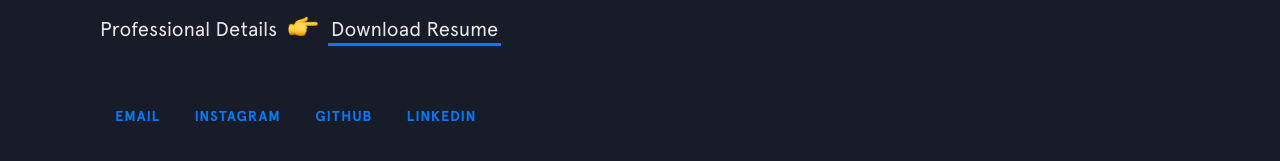
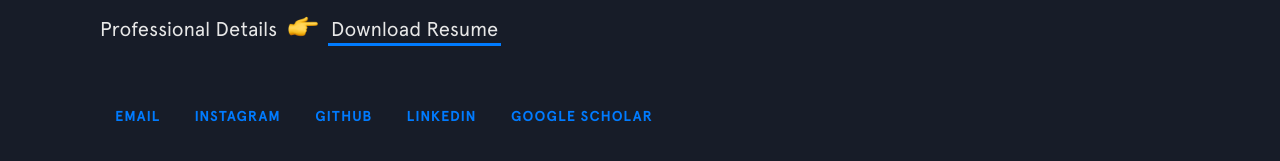
Before and after one commit to akhil-arularasu/akhil-arularasu.github.io, a Jekyll site: the page built from index.html, in a window 1280 px wide. Shown: the part 673-834 px from the top of the page. Built offline with Jekyll 4.4.1, drawn with Linux system fonts in a browser that asks for light colours; nearby versions of some CDN libraries.

Commit message:
Update _config.yml

```diff
--- a/_config.yml
+++ b/_config.yml
@@ -15,6 +15,8 @@ social:
     url: https://github.com/akhil-arularasu
   - title: linkedin
     url: https://www.linkedin.com/in/akhil-arularasu/
+  - title: google scholar
+    url: https://scholar.google.com/citations?user=hmYAtXMAAAAJ&hl=en
 
 # Build settings
 markdown: kramdown
```
